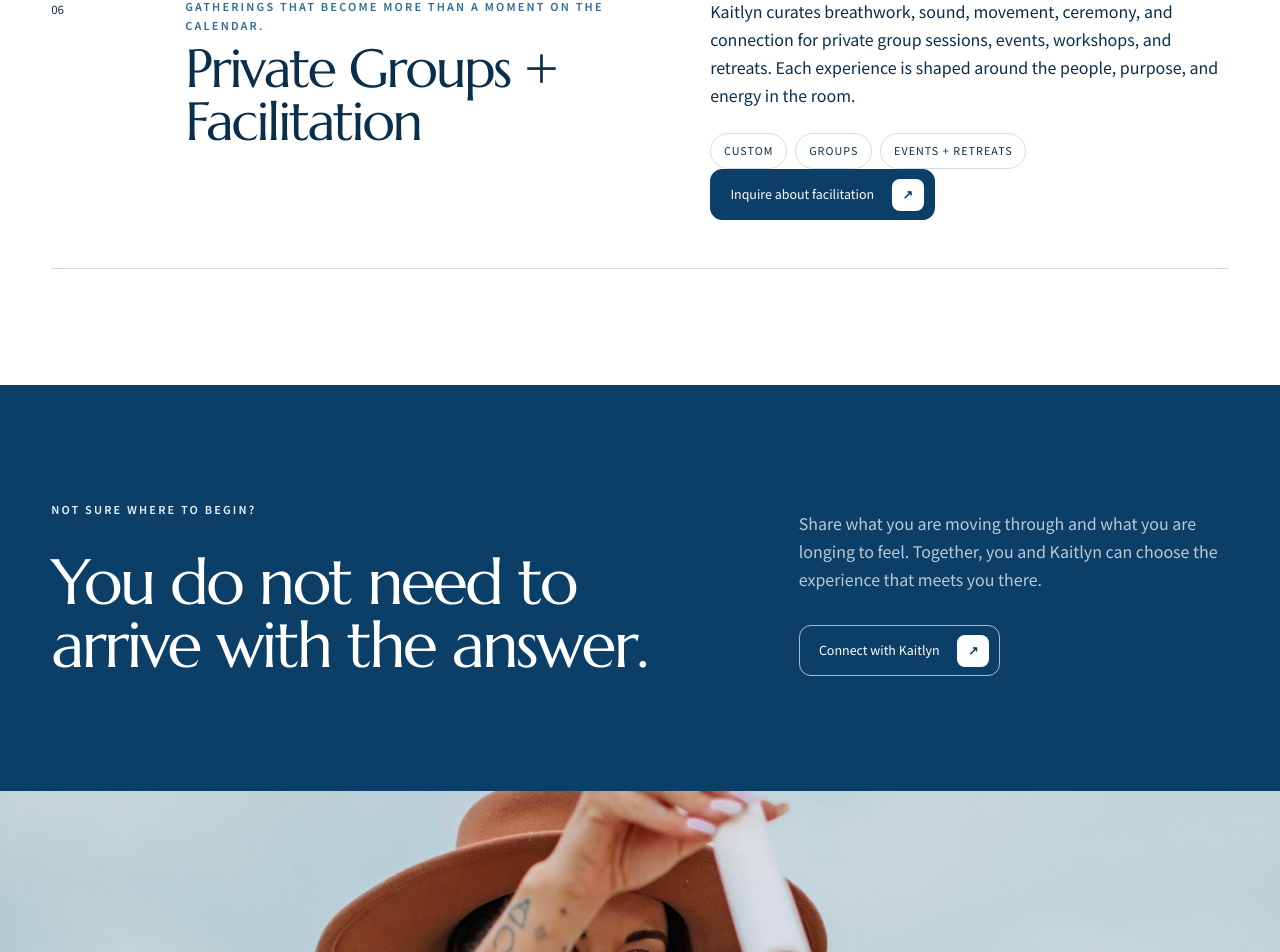
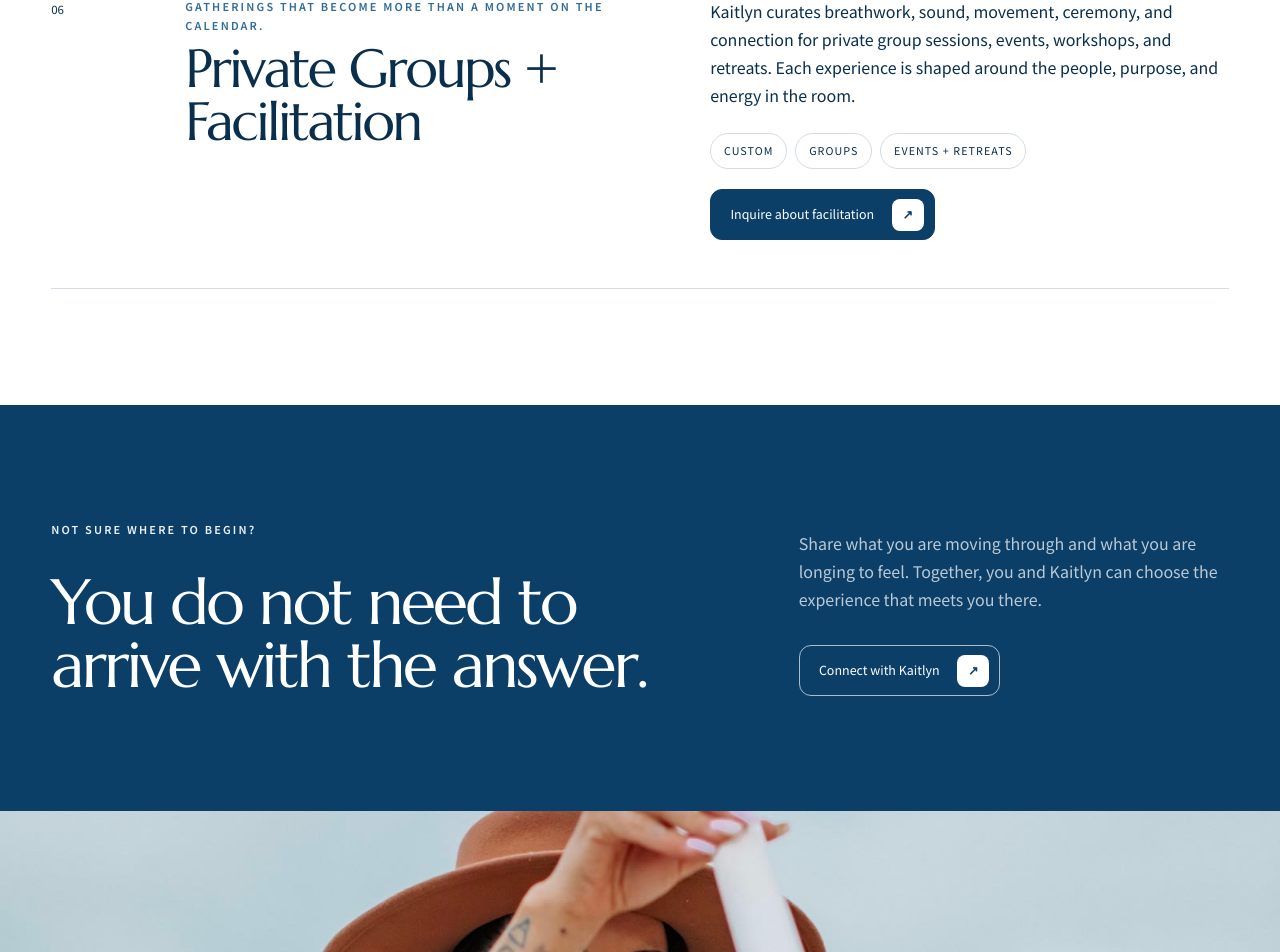
Before and after one commit to gabrealinc/elevate-with-kait, a Next.js app: page /offers in a window 1280 px wide. Shown: the part 2512-3464 px from the top of the page. Built offline with nearby package versions, Linux system fonts and the light colour scheme.

Commit message:
Style facilitation email actions

```diff
--- a/app/globals.css
+++ b/app/globals.css
@@ -187,6 +187,7 @@ p { line-height: 1.75; }
 .offer-number { font-size: .72rem; padding-top: .25rem; }
 .offer-row h2 { font-size: clamp(2.5rem, 4.2vw, 4.8rem); margin: .5rem 0 0; }
 .offer-details p { margin-top: 0; }
+.offer-details .arrow-link { margin-top: 1.25rem; }
 .tag-row { display: flex; flex-wrap: wrap; gap: .5rem; margin-top: 1.5rem; }
 .tag-row span { border: 1px solid var(--line); border-radius: 99px; padding: .55rem .8rem; font-size: .67rem; text-transform: uppercase; letter-spacing: .1em; }
 .split-cta { display: grid; grid-template-columns: 1.2fr .8fr; gap: 8vw; align-items: end; }
@@ -251,6 +252,7 @@ p { line-height: 1.75; }
 .contact-option > span { font-size: .7rem; }
 .contact-option h3 { font-size: 1.8rem; margin: 0 0 .4rem; }
 .contact-option p { margin: 0; font-size: .9rem; }
+.contact-option .arrow-link { margin-top: 1rem; }
 .contact-embed { position: sticky; top: 110px; }
 .contact-close { text-align: center; background: var(--mist); }
 .contact-close > p { font-family: var(--font-display); font-size: 1.4rem; color: var(--blue); }
```
